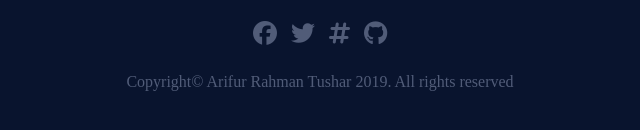
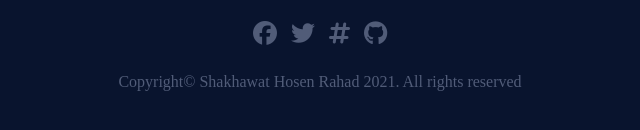
Before and after one commit to Shakhawathosenrahad/app_development_agency, a plain HTML site: page index.html in a window 1280 px wide. Shown: the part 6234-6364 px from the top of the page, 320-960 px from the left. Drawn offline with nearby package versions, Linux system fonts and the light colour scheme; a web font is replaced by a local one.

Commit message:
index.html

```diff
--- a/index.html
+++ b/index.html
@@ -209,7 +209,7 @@
             <i class="fa-solid fa-hashtag"></i>
             <i class="fa-brands fa-github"></i>
         </div>
-        <p>Copyright© Arifur Rahman Tushar 2019. All rights reserved</p>
+        <p>Copyright© Shakhawat Hosen Rahad 2021. All rights reserved</p>
     </footer>
 </body>
 </html>
```
